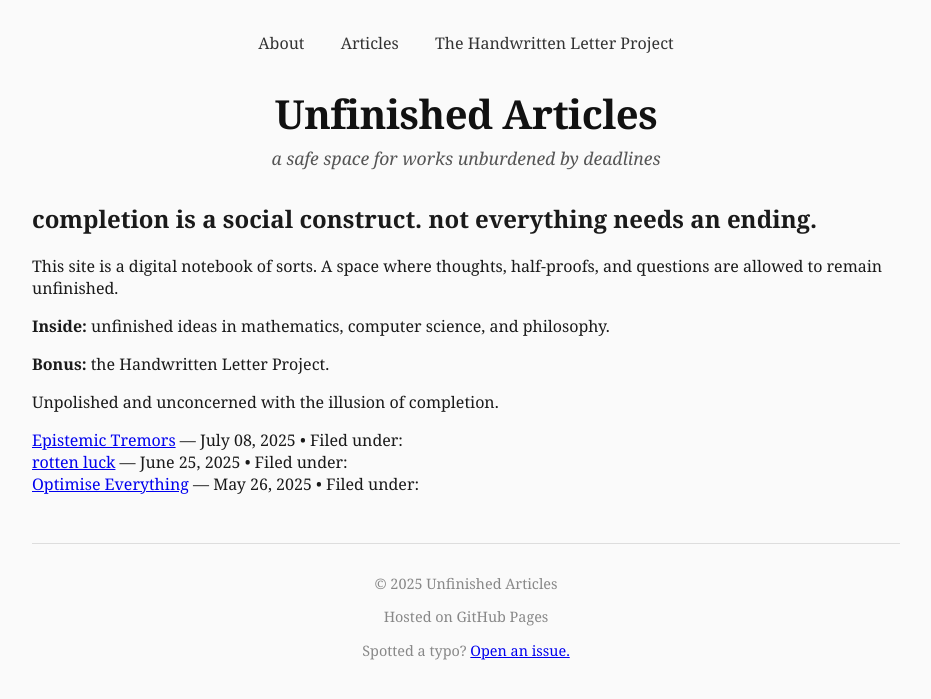
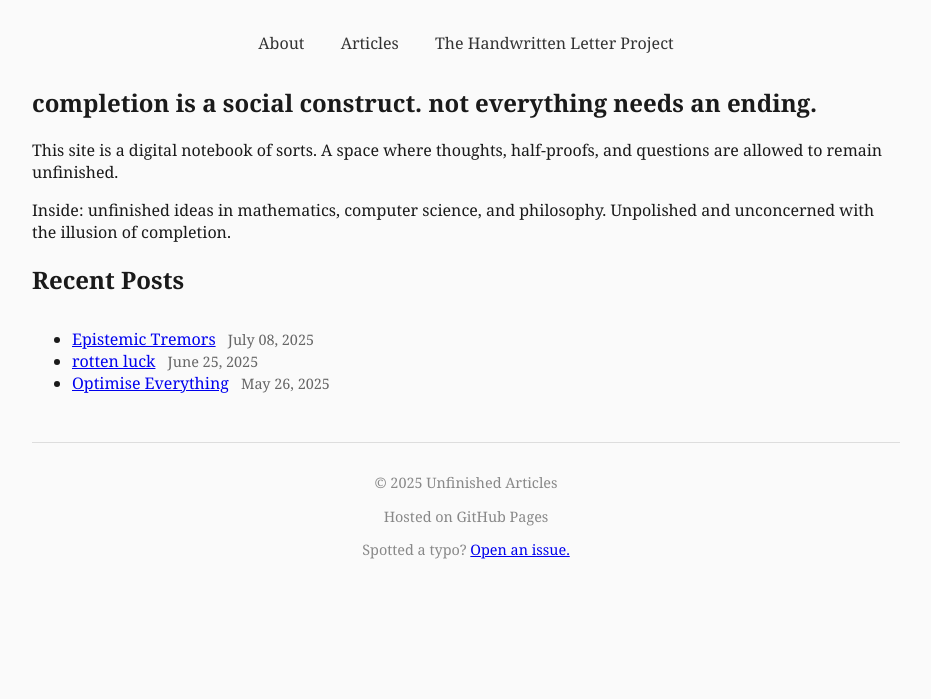
Before and after one commit to wafaajaunnoo/unfinishedarticles, a Jekyll site: the page built from index.html, in a window 1280 px wide. Shown: the top 699 px of the page, without its empty margins (174-1105 px from the left). Built offline with Jekyll 4.4.1, drawn with Linux system fonts in a browser that asks for light colours.

Commit message:
Fix template rendering and config

```diff
--- a/_config.yml
+++ b/_config.yml
@@ -1,2 +1,3 @@
 title: Unfinished Articles
-description: Drafts.
+description: A space for works unburdened by deadlines
+theme: minima
--- a/index.html
+++ b/index.html
@@ -1,28 +1,26 @@
 ---
 layout: default
-title: Unfinished Articles
+title: Home
 ---
+<section class="page-intro">
+  <h2 class="page-intro-heading">
+    completion is a social construct. not everything needs an ending.
+  </h2>
+  <p>
+    This site is a digital notebook of sorts. A space where thoughts, half-proofs, and questions are allowed to remain unfinished.
+  </p>
+  <p>
+    Inside: unfinished ideas in mathematics, computer science, and philosophy.
+    Unpolished and unconcerned with the illusion of completion.
+  </p>
+</section>
 
-<header>
-  <h1>Unfinished Articles</h1>
-  <p class="tagline">a safe space for works unburdened by deadlines</p>
-</header>
-
-<main>
-  <section class="page-intro">
-    <h2>completion is a social construct. not everything needs an ending.</h2>
-    <p>This site is a digital notebook of sorts. A space where thoughts, half-proofs, and questions are allowed to remain unfinished.</p>
-    <p><b>Inside:</b> unfinished ideas in mathematics, computer science, and philosophy.</p>
-    <p><b>Bonus:</b> the Handwritten Letter Project.</p>
-    <p>Unpolished and unconcerned with the illusion of completion.</p>
-  </section>
-
-  <section class="posts-list">
-    {% for post in site.posts %}
-      <article>
-        <a href="{{ post.url }}">{{ post.title }}</a> — {{ post.date | date: "%B %d, %Y" }}
-        {% if post.categories %} • Filed under: {{ post.categories | join: ', ' }}{% endif %}
-      </article>
-    {% endfor %}
-  </section>
-</main>
+<h2>Recent Posts</h2>
+<ul class="post-list">
+  {% for post in site.posts %}
+    <li>
+      <a href="{{ post.url }}">{{ post.title }}</a>
+      <span class="post-meta">{{ post.date | date: "%B %d, %Y" }}</span>
+    </li>
+  {% endfor %}
+</ul>
```
